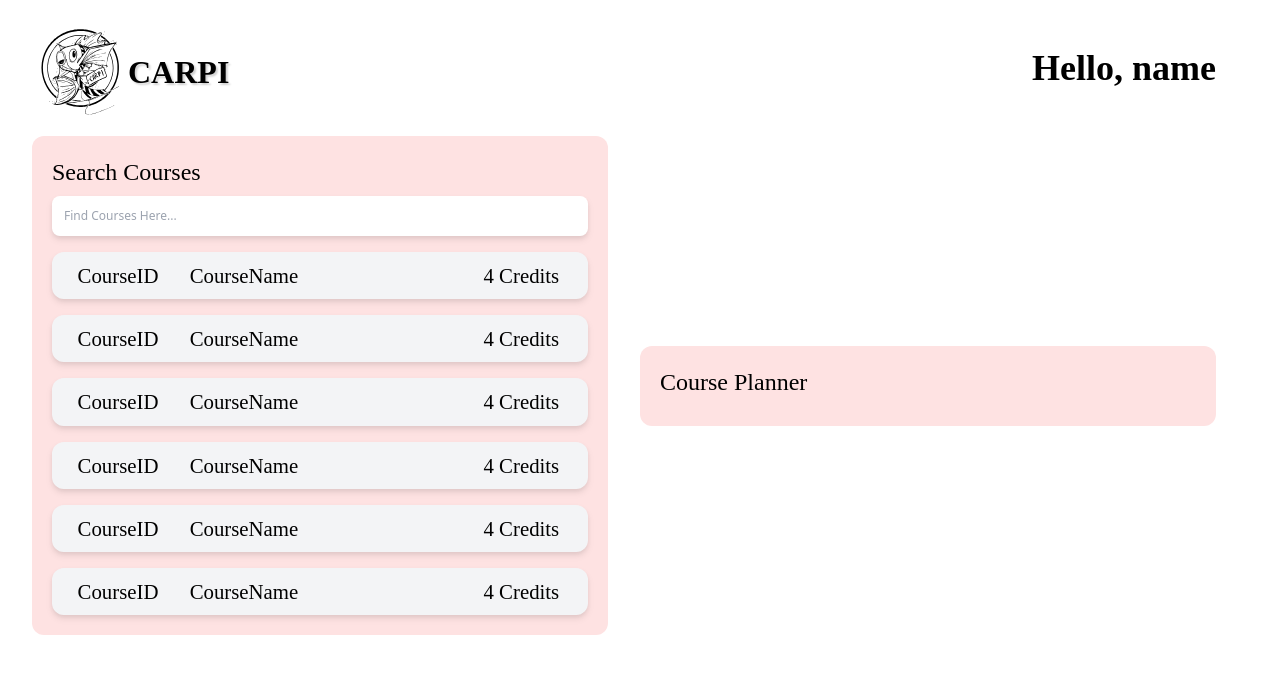
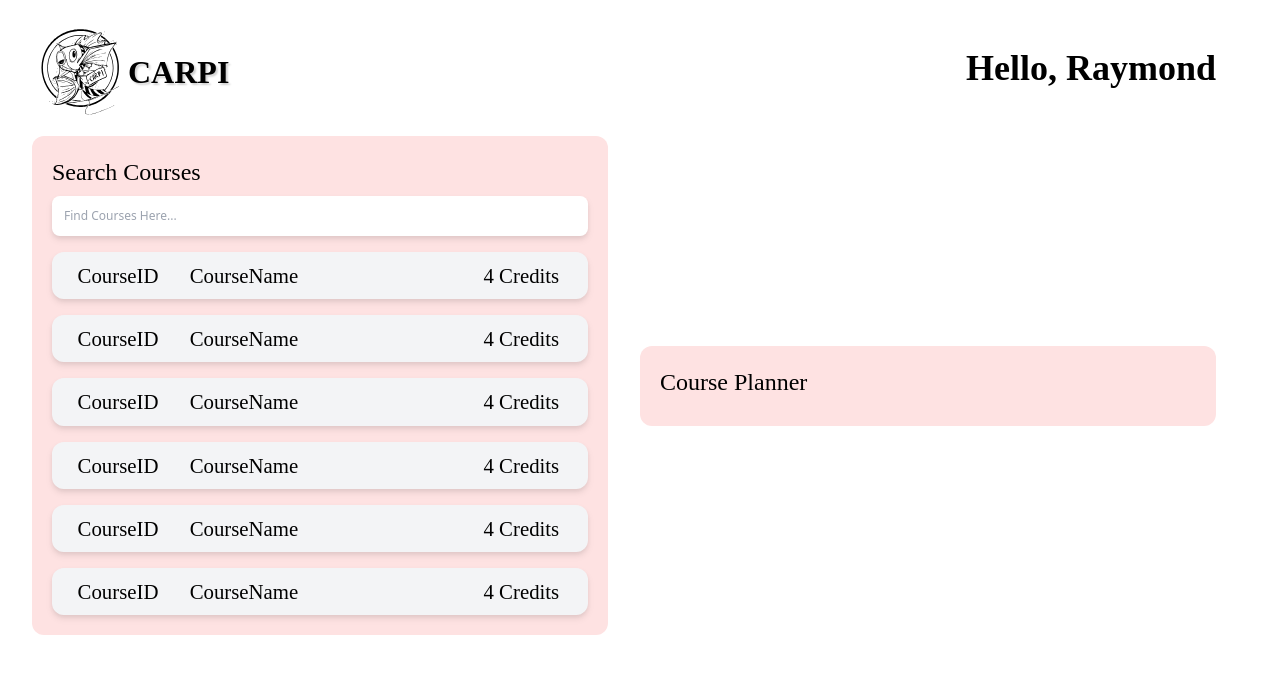
Before and after one commit to CARPI-Bot/CARPI-Site, a React (Create React App) app: page / in a window 1280 px wide. Both pictures are taken after a click on the picture 640 px from the left and 400 px from the top of the page. Shown: the top 674 px of the page. Built offline with nearby package versions, Linux system fonts and the light colour scheme; a web font is replaced by a local one.

Commit message:
Update About.jsx

```diff
--- a/src/components/About.jsx
+++ b/src/components/About.jsx
@@ -1,5 +1,5 @@
 const About = () => {
-  return <h1 className="text-4xl font-bold mr-16">Hello, name</h1>;
+  return <h1 className="text-4xl font-bold mr-16">Hello, Raymond</h1>;
 };
 
 export default About;
```
